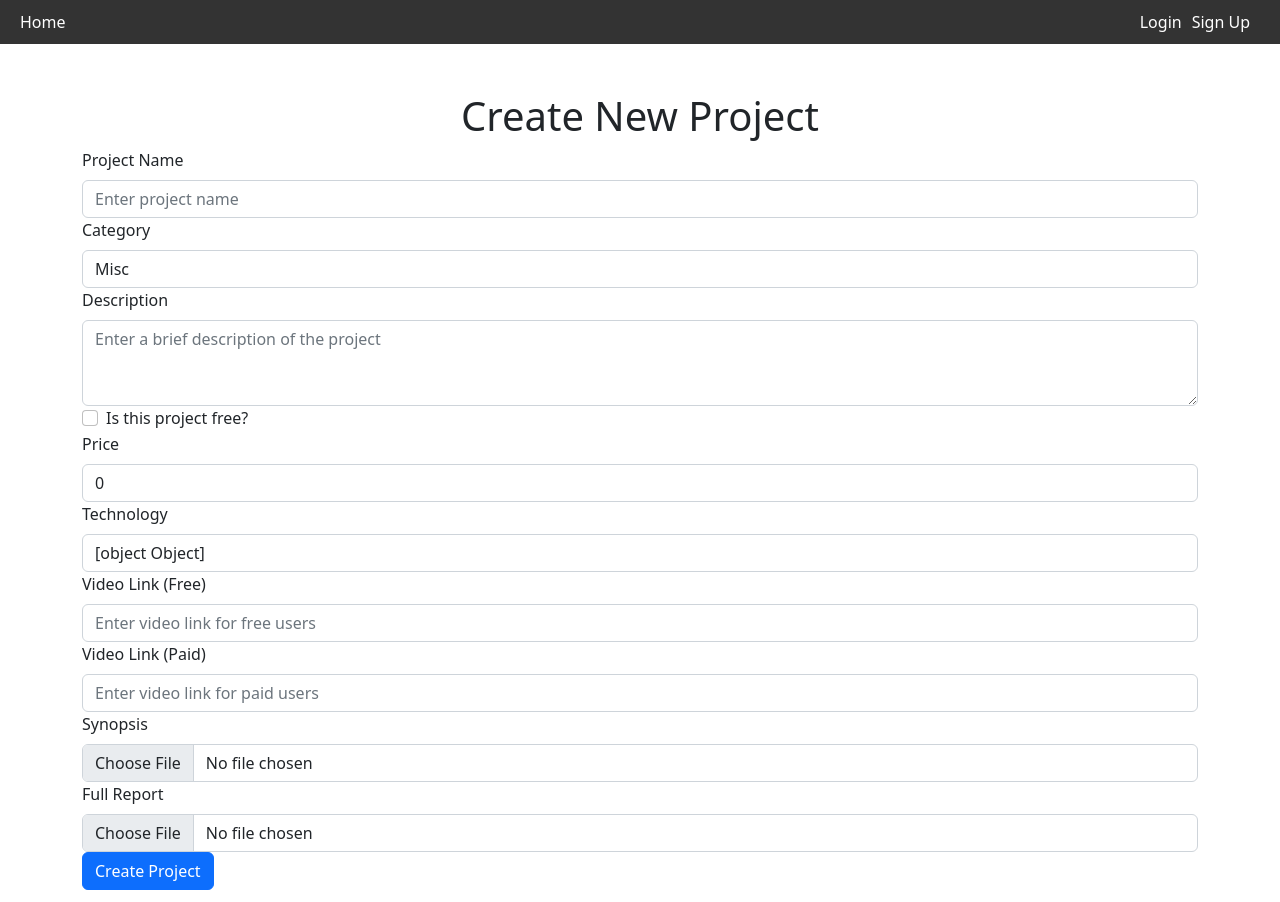
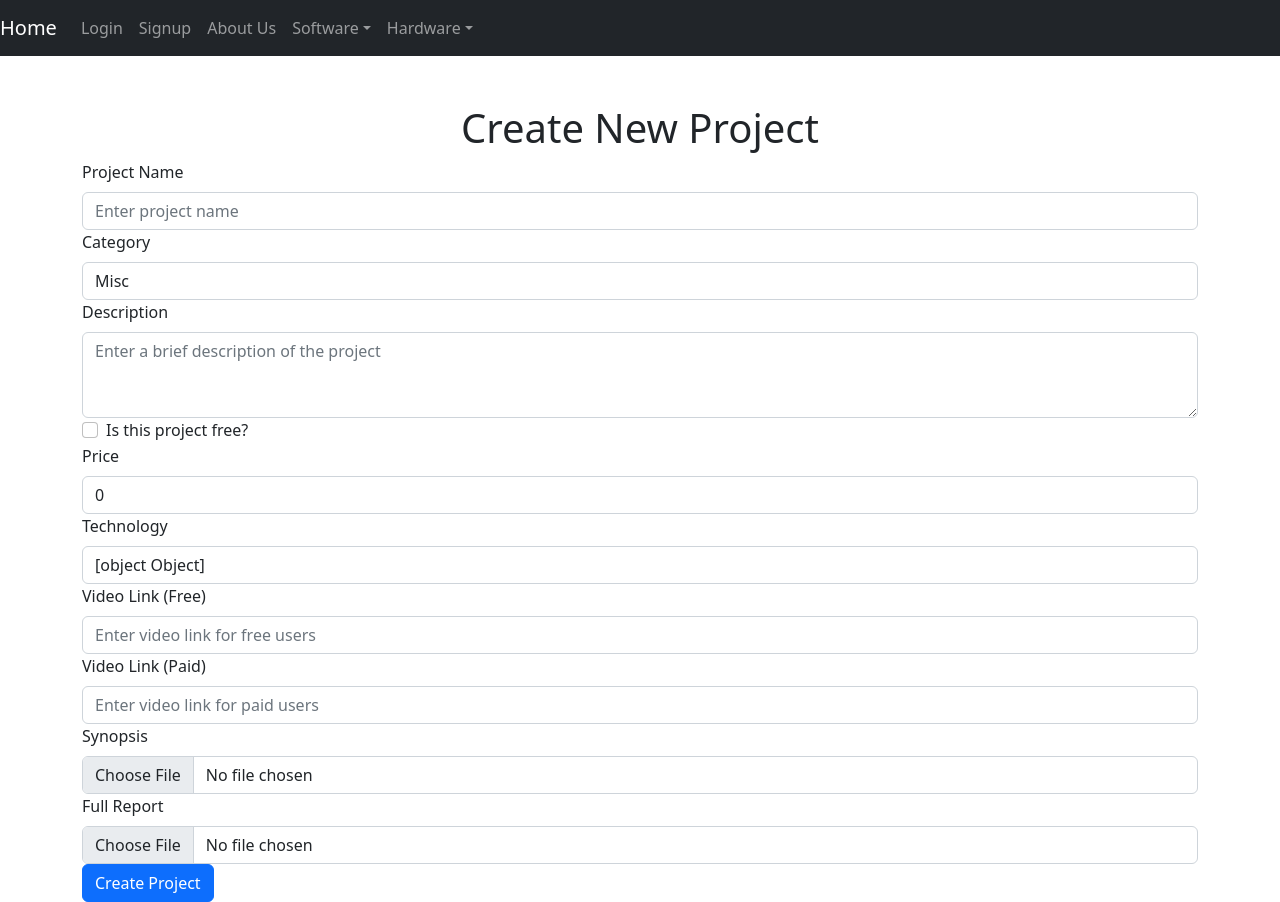
Before and after one commit to ignacio-001/webdroid_edutech, a React (Create React App) app in the folder frontend/: page /createProject in a window 1280 px wide. Built offline with nearby package versions, Linux system fonts and the light colour scheme.

Commit message:
Navigation bar changed

```diff
--- a/frontend/package.json
+++ b/frontend/package.json
@@ -13,6 +13,7 @@
     "react-dom": "^18.2.0",
     "react-router-dom": "^6.7.0",
     "react-scripts": "5.0.1",
+    "styled-components": "^5.3.6",
     "web-vitals": "^2.1.4"
   },
   "scripts": {
--- a/frontend/src/components/Nav.js
+++ b/frontend/src/components/Nav.js
@@ -3,73 +3,85 @@ import { useEffect } from "react";
 import { Link } from "react-router-dom";
 import { useLogout } from "./../hooks/useLogout";
 import { useAuthContext } from "./../hooks/useAuthContext";
+import {
+  Navbar,
+  Nav,
+  Form,
+  FormControl,
+  Button,
+  NavDropdown,
+} from "react-bootstrap";
 
-const Nav = () => {
+const NavBar = () => {
   const { user, dispatch } = useAuthContext();
-  console.log(user);
   let authorized;
-  if(user!=null&&user.authority=='admin')authorized=true;
-  else authorized=false;
+  if (user != null && user.authority === "admin") authorized = true;
+  else authorized = false;
   const { logout } = useLogout();
   const handleClick = () => {
     logout();
   };
-  const navStyle = {
-    display: "flex",
-    justifyContent: "space-between",
-    alignItems: "center",
-    backgroundColor: "#333",
-    color: "#fff",
-    padding: "10px 20px",
-  };
 
-  const linkStyle = {
-    color: "#fff",
-    textDecoration: "none",
-    marginRight: "10px",
-  };
   useEffect(() => {
     const user = JSON.parse(localStorage.getItem("user"));
-    if(user&&user.authority=='admin')authorized=true;
-    else authorized=false;
+    if (user && user.authority === "admin") authorized = true;
+    else authorized = false;
     if (!user) {
       console.log("no user logged in ");
     } else {
-      console.log(authorized)
+      console.log(authorized);
       console.log(user.email, "here");
       dispatch({ type: "LOGIN", payload: user });
       console.log("hello");
       console.log(user);
     }
   }, []);
+
   return (
-    <nav style={navStyle}>
-          <Link to="/" style={linkStyle}>
-            Home
-          </Link>
-      {user && (
-        <div>
-          <button onClick={handleClick}>Logout</button>
-        </div>
-      )}
-      {user&&(authorized)&& (
-        <div>
-          <Link to="/createProject" style={linkStyle}>
-            Create_Project
-          </Link>
-        </div>
+    <Navbar bg="dark" variant="dark">
+      <Navbar.Brand href="#home">Home</Navbar.Brand>
+      {user && authorized && (
+        <Nav>
+          <Nav.Link as={Link} to="/createProject">Create Project</Nav.Link>
+        </Nav>
       )}
       {!user && (
-        <div>
-          <Link to="/login" style={linkStyle}>
+        <Nav>
+          <Nav.Link as={Link} to="/login">
             Login
-          </Link>
-          <Link to="/signup" style={linkStyle}>
-            Sign Up
-          </Link>
-        </div>
+          </Nav.Link>
+          <Nav.Link as={Link} to="/signup">
+            Signup
+          </Nav.Link>
+        </Nav>
       )}
-    </nav>
+      <Nav className="mr-auto">
+        <Nav.Link href="#about-us">About Us</Nav.Link>
+        <NavDropdown title="Software" id="basic-nav-dropdown">
+          <NavDropdown.Item href="#python">Python</NavDropdown.Item>
+          <NavDropdown.Item href="#data-science">Data Science</NavDropdown.Item>
+          <NavDropdown.Item href="#machine-learning">
+            Machine Learning
+          </NavDropdown.Item>
+        </NavDropdown>
+        <NavDropdown title="Hardware" id="basic-nav-dropdown">
+          <NavDropdown.Item href="#iot">IOT</NavDropdown.Item>
+          <NavDropdown.Item href="#robotics">Robotics</NavDropdown.Item>
+        </NavDropdown>
+      </Nav>
+      {user && (
+        <Nav>
+          <Button
+            variant="outline-light"
+            onClick={handleClick}
+            style={{ float: "right", marginLeft: 800 }}
+          >
+            Logout
+          </Button>
+        </Nav>
+      )}
+    </Navbar>
   );
 };
-export default Nav;
+
+export default NavBar;
```
Also changed, not shown: 2 other files (tests, documents, lock files or other folders).
